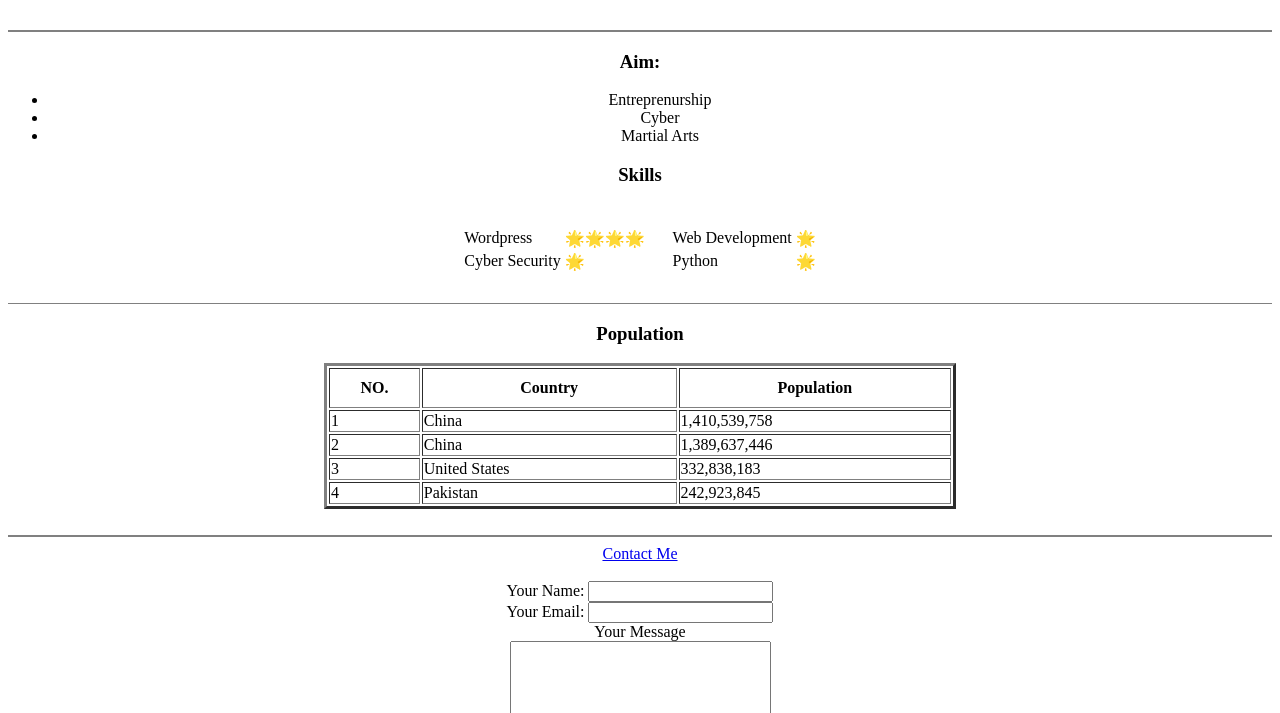
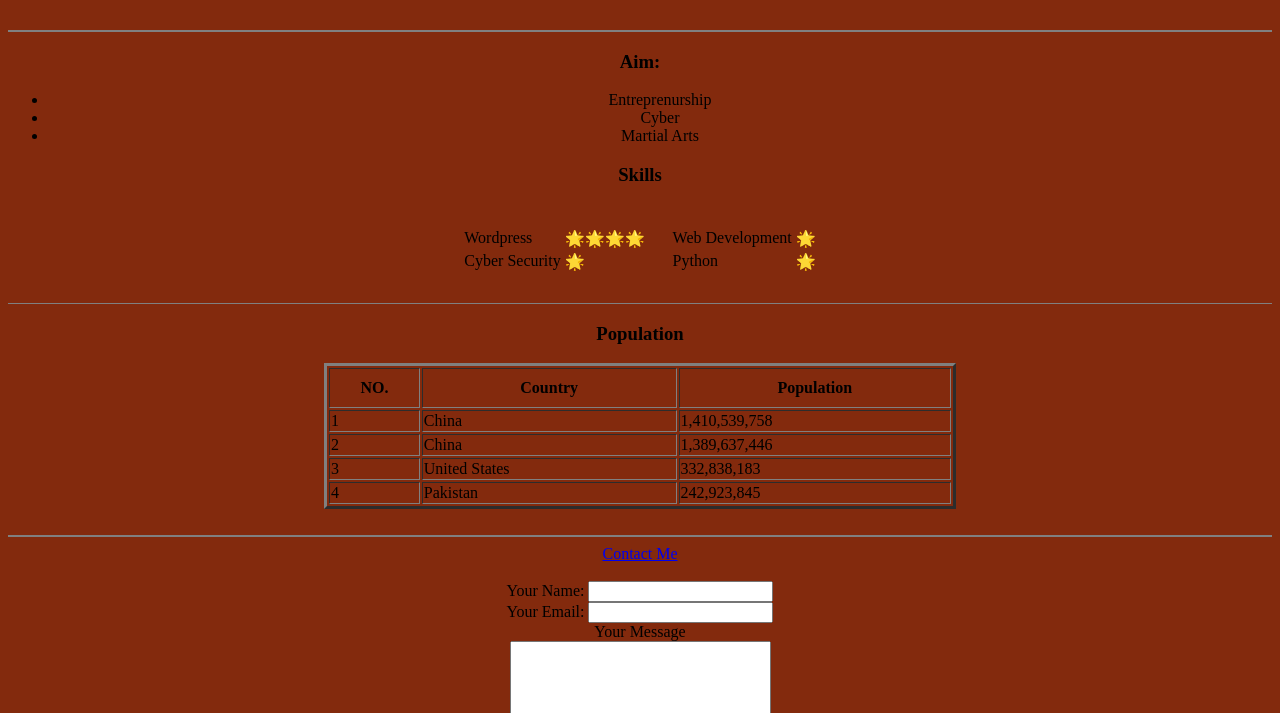
Before and after one commit to Muhammad-Umair-Mustafa/html-cv, a plain HTML site: page index.html in a window 1280 px wide. Shown: the part 182-895 px from the top of the page. Drawn offline with Linux system fonts and the light colour scheme.

Commit message:
Update index.html

```diff
--- a/index.html
+++ b/index.html
@@ -4,7 +4,7 @@
   <meta charset="UTF-8">
   <title>CV</title>
 </head>
-<body><center>
+<body style="background-color: #832A0D;"><center>
   <table cellspacing ="20">
     <tr >
       <td><img src="https://www.pngmart.com/files/16/Animated-Businessman-PNG-Pic.png" width="200" alt="Error"></td>
```
